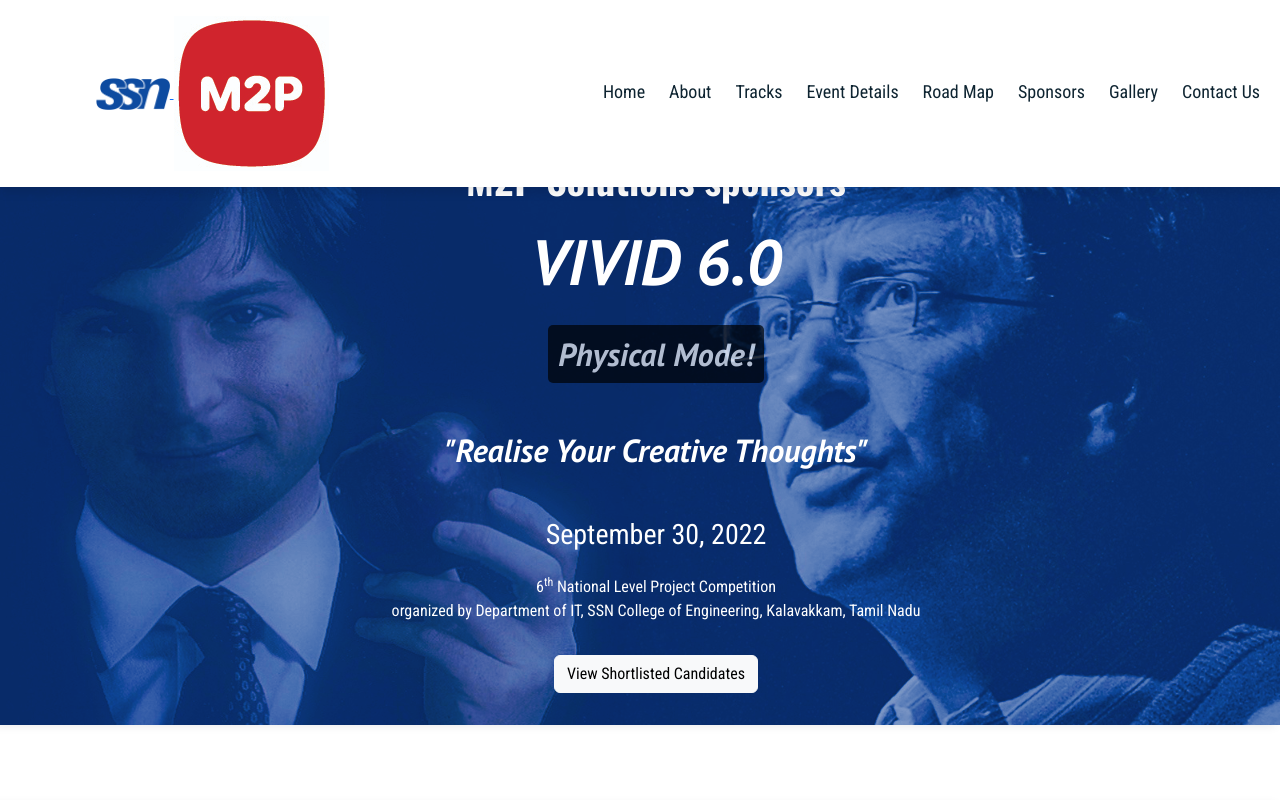
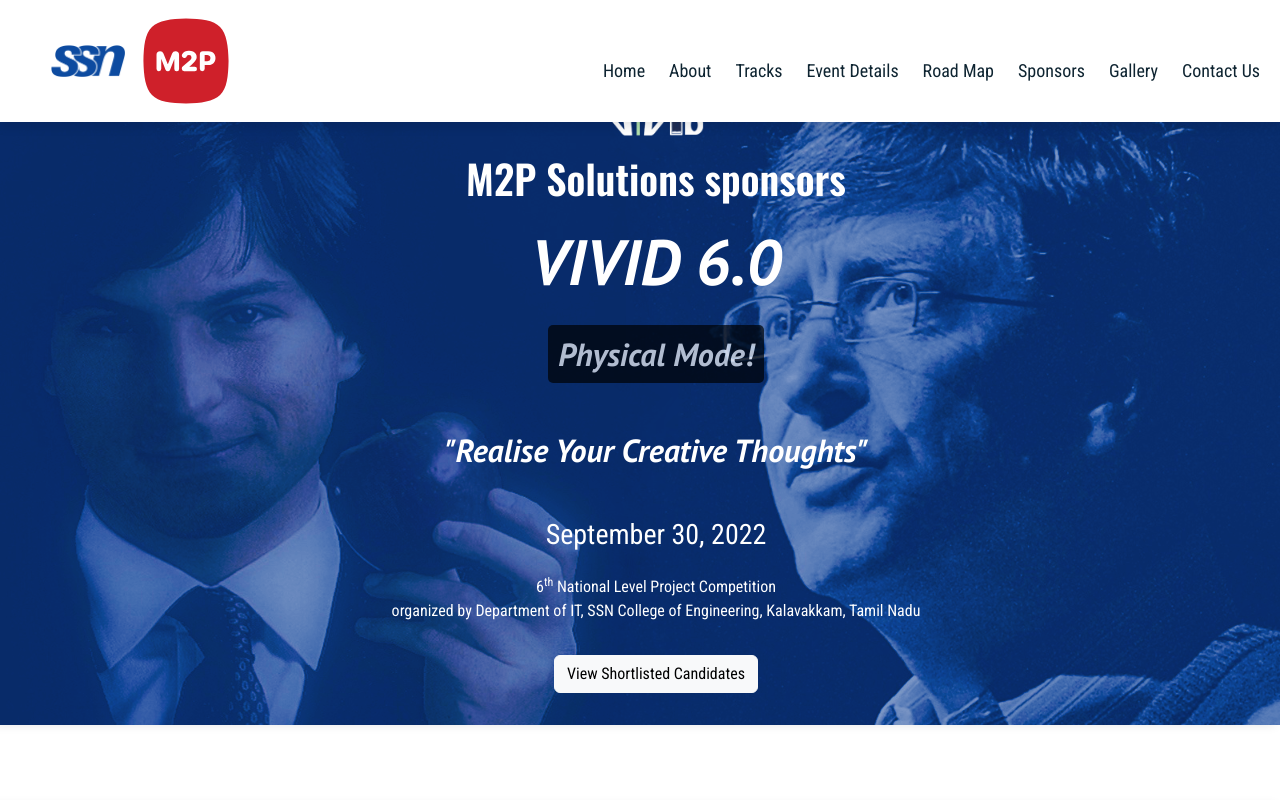
Before and after one commit to vetripy/VIVID-6.0, a plain HTML site: page index.html in a window 1280 px wide. Shown: the top 800 px of the page. Drawn offline with nearby package versions, Linux system fonts and the light colour scheme.

Commit message:
logo-changes

```diff
--- a/index.html
+++ b/index.html
@@ -14,12 +14,9 @@
 <body>
 	<div class="primary-header flex">
 		<div class="logo-container">
-			<a href="https://www.ssn.edu.in/" target="_blank">
 				<img class="logo" src="./images/ssnlogo.png" />
-			</a>
-			<a href="https://www.ssn.edu.in/" target="_blank">
-				<img src="./images/brand-logo-35.jpg" />
-			</a>
+
+				<img src="./images/brand-logo.svg" />
 		</div>
 
 		<button aria-controls="primary-navigation" aria-expanded="false" class="mobile-nav-toggle"><img class="ham"
--- a/style.css
+++ b/style.css
@@ -41,6 +41,11 @@
 }
 .logo-container{
   margin-left:5rem;
+  display: flex;
+  justify-content: center;
+  align-items: center;
+  gap: 1rem;
+
 }
 .nav-links{
   gap:1rem;
```
Also changed, not shown: images/brand-logo.svg (added).
